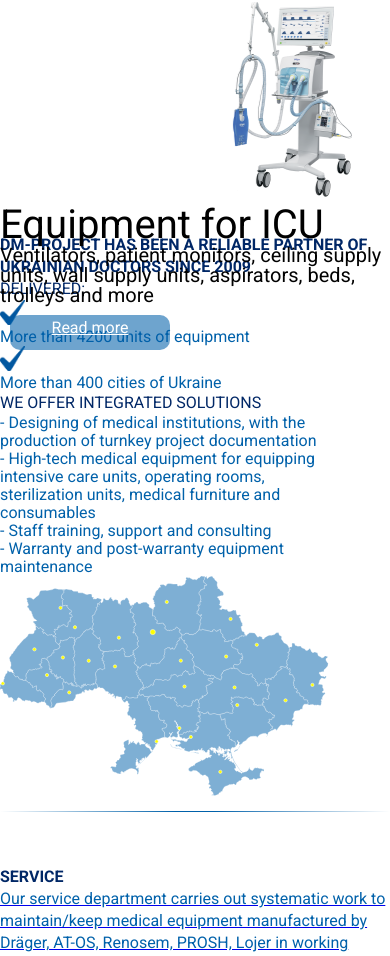
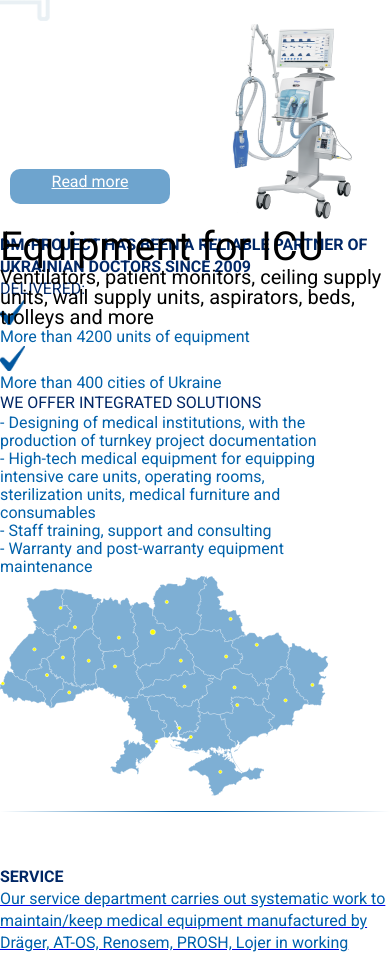
Before and after one commit to ven0m79/dm-project, a Next.js app: page /en/home in a window 390 px wide. Shown: the part 830-1786 px from the top of the page. Built offline with nearby package versions, Linux system fonts and the light colour scheme; a web font is replaced by a local one.

Commit message:
fix:homepage688

```diff
--- a/app/[locale]/components/molecules/slider/single-slideMobile.tsx
+++ b/app/[locale]/components/molecules/slider/single-slideMobile.tsx
@@ -17,7 +17,7 @@ const animatedStyles = {
 
 const animatedStylesForButton = {
   initial: {
-    x: "35%",
+    x: "15%",
     opacity: 0,
   },
   animate: {
--- a/app/[locale]/components/molecules/slider/style.css
+++ b/app/[locale]/components/molecules/slider/style.css
@@ -70,12 +70,16 @@ li {
   padding: 10px;
   align-items: center;
   align-self: center;
-  margin: 100px 0px 0px 130px;
+  position: absolute;
+  bottom: 30px;  /* Смещение вниз */
+  left: 10px;    /* Смещение влево */
 }
 
 @media (max-width: 640px) {
   .singleLink {
-    margin: 10px 0px 0px 10px;
+    position: absolute;
+    bottom: 30px;  /* Смещение вниз */
+    left: 10px;    /* Смещение влево */
     font-size: 14px;
     /* border: 1px solid red; */
     width: 150px;
```
